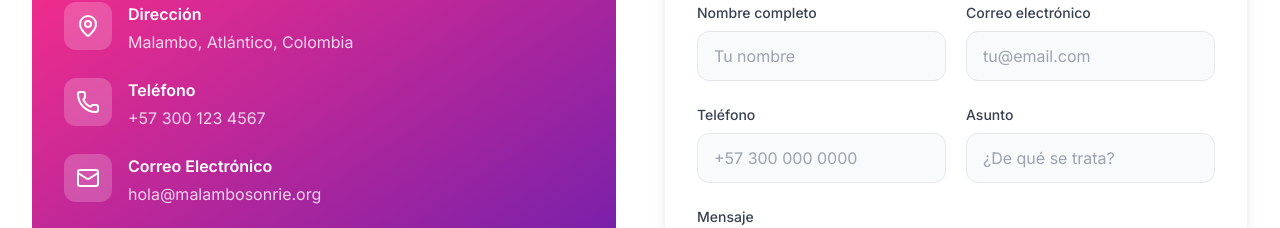
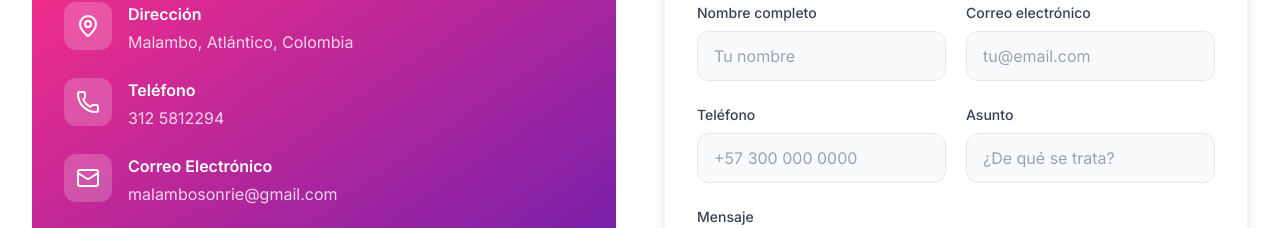
Before and after one commit to Avalenci28/Fundacion, a Next.js app in the folder frontend/: page /contacto in a window 1280 px wide. Shown: the part 366-594 px from the top of the page. Built offline with nearby package versions, Linux system fonts and the light colour scheme.

Commit message:
sgunda cambio contactos

```diff
--- a/frontend/src/app/contacto/page.tsx
+++ b/frontend/src/app/contacto/page.tsx
@@ -79,7 +79,7 @@ export default function ContactoPage() {
                     </div>
                     <div>
                       <h3 className="font-semibold mb-1">Teléfono</h3>
-                      <p className="text-white/80">+57 300 123 4567</p>
+                      <p className="text-white/80">312 5812294</p>
                     </div>
                   </div>
                   <div className="flex items-start gap-4">
@@ -88,7 +88,7 @@ export default function ContactoPage() {
                     </div>
                     <div>
                       <h3 className="font-semibold mb-1">Correo Electrónico</h3>
-                      <p className="text-white/80">hola@malambosonrie.org</p>
+                      <p className="text-white/80">malambosonrie@gmail.com</p>
                     </div>
                   </div>
                   <div className="flex items-start gap-4">
```
